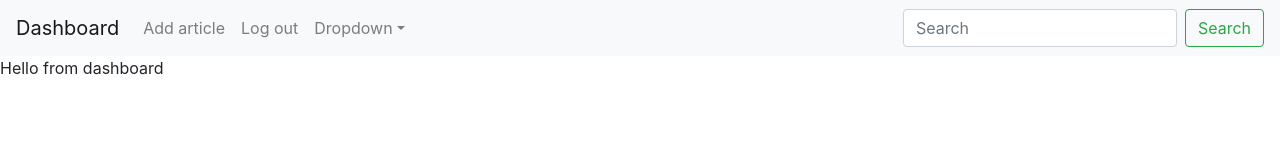
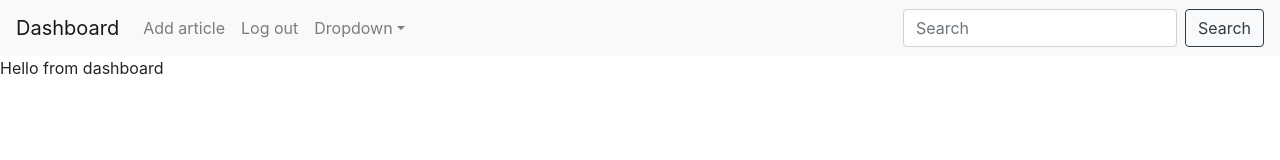
Before and after one commit to Elvis339/Support_Superhero, a React (Create React App) app in the folder client/: page / in a window 1280 px wide. Shown: the top 160 px of the page. Built offline with nearby package versions, Linux system fonts and the light colour scheme.

Commit message:
fixed navbar TODO: fetch preview in dashboard based on url filter

```diff
--- a/client/src/components/Layout/Navigation/Navigation.js
+++ b/client/src/components/Layout/Navigation/Navigation.js
@@ -25,7 +25,7 @@ const navigation = props => (
             </Nav>
             <Form inline>
                 <FormControl type="text" placeholder="Search" className="mr-sm-2" />
-                <Button variant="outline-success">Search</Button>
+                <Button variant="outline-dark">Search</Button>
             </Form>
         </Navbar.Collapse>
     </Navbar>
```
